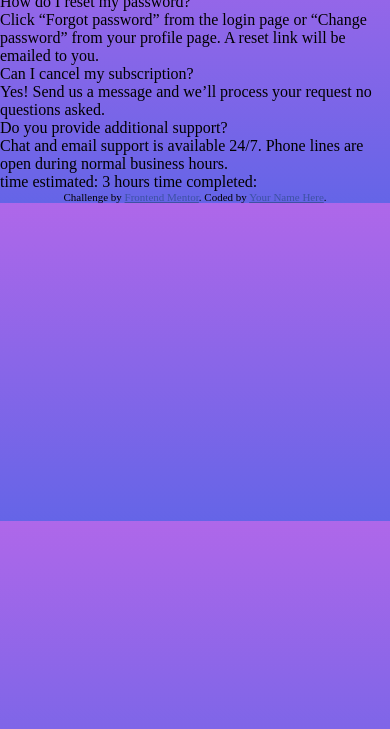
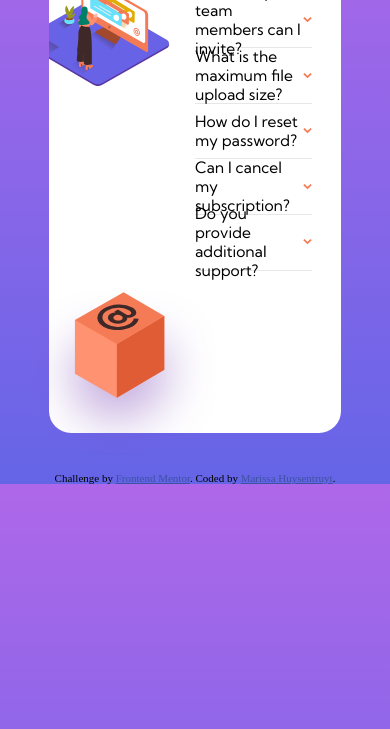
Before and after one commit to marissahuysentruyt/FAQ-Accordian-card, a plain HTML site: page index.html in a window 390 px wide. Shown: the part 115-844 px from the top of the page. Drawn offline with Linux system fonts and the light colour scheme.

Commit message:
desktop done, no js
responsiveness isn't working great (no finished mobile)

```diff
--- a/index.html
+++ b/index.html
@@ -6,53 +6,109 @@
   <link rel="stylesheet" href="styles.css" type="text/css">
   <link rel="icon" type="image/png" sizes="32x32" href="./images/favicon-32x32.png">
   <title>Frontend Mentor | FAQ Accordion Card</title>
+</head>
 
-</head>
 <body>
 
+  <div id="container">
+
+    <div class="image-container">
+
+      <div class="layer-images">
+        <img id="bg-desktop" src="images/bg-pattern-desktop.svg" alt="">
+        <img id="woman"src="images/illustration-woman-online-desktop.svg" alt="">
+
+      </div>
+
+      <img id="box"src="images/illustration-box-desktop.svg" alt="">
+
+      <div class="mobile-layers">
+        <img class="mobile" id="bg-mobile" src="images/bg-pattern-mobile.svg" alt="">
+        <img class="mobile" id="woman-mobile" src="images/illustration-woman-online-mobile.svg" alt="">
+      </div>
+
+    </div>
+
+    <div class="questions">
+      <h3>FAQ</h3>
+
       <div class="question">
-    How many team members can I invite?
+        <div class="visible">
+          <p>How many team members can I invite?</p>
+
+          <img class="arrow" src="images/icon-arrow-down.svg" alt="">
         </div>
-  <div class="answer">
+
+        <div class="answer" id="answer1">
           You can invite up to 2 additional users on the Free plan. There is no limit on
           team members for the Premium plan.
         </div>
 
+      </div>
+
       <div class="question">
-    What is the maximum file upload size?
+        <div class="visible">
+          <p>What is the maximum file upload size?</p>
+
+          <img class="arrow" src="images/icon-arrow-down.svg" alt="">
         </div>
-  <div class="answer">
+
+        <div class="answer" id="answer2">
           No more than 2GB. All files in your account must fit your allotted storage space.
         </div>
 
+      </div>
+
       <div class="question">
-    How do I reset my password?
+        <div class="visible">
+          <p>How do I reset my password?</p>
+
+          <img class="arrow" src="images/icon-arrow-down.svg" alt="">
         </div>
-  <div class="answer">
+
+        <div class="answer" id="answer3">
           Click “Forgot password” from the login page or “Change password” from your profile page.
           A reset link will be emailed to you.
         </div>
 
+      </div>
+
       <div class="question">
-    Can I cancel my subscription?
+        <div class="visible">
+          <p>Can I cancel my subscription?</p>
+
+          <img class="arrow" src="images/icon-arrow-down.svg" alt="">
         </div>
-  <div class="answer">
+
+        <div class="answer" id="answer4">
           Yes! Send us a message and we’ll process your request no questions asked.
         </div>
 
+      </div>
+
       <div class="question">
-    Do you provide additional support?
+        <div class="visible">
+          <p>Do you provide additional support?</p>
+
+          <img class="arrow" src="images/icon-arrow-down.svg" alt="">
         </div>
-  <div class="answer">
+
+        <div class="answer" id="answer5">
           Chat and email support is available 24/7. Phone lines are open during normal business hours.
         </div>
 
+      </div>
 
-time estimated: 3 hours
-time completed:
+    </div>
+
+  </div>
+
+
   <div class="attribution">
     Challenge by <a href="https://www.frontendmentor.io?ref=challenge" target="_blank">Frontend Mentor</a>.
-    Coded by <a href="#">Your Name Here</a>.
+    Coded by <a href="https://www.marissahuysentruyt.com">Marissa Huysentruyt</a>.
   </div>
+
+  <script src="script.js"></script>
 </body>
 </html>
--- /dev/null
+++ b/script.js
@@ -0,0 +1,23 @@
+// display answers
+let questions = document.querySelectorAll(".visible");
+let answer = document.getElementsByClassName("answer");
+let animation = document.querySelectorAll(".arrow");
+
+
+function showAnswer() {
+    for(i = 0; i <=4; i++) {
+        if(answer.style.display = "none") {
+            answer.style.display = "block";
+        } else {
+            answer.style.display = "none";
+        }
+    }
+}
+
+function animate() {
+    animation.style.animation = "pointUp 0.4s forwards 1";
+}
+
+questions.offclick = function() {
+    answer.style.display = "none";
+}
--- a/styles.css
+++ b/styles.css
@@ -1,3 +1,5 @@
+@import url('https://fonts.googleapis.com/css2?family=Kumbh+Sans:wght@400;700&display=swap');
+
 * {
     box-sizing: border-box;
     padding: 0;
@@ -6,8 +8,148 @@
 
 body {
     background: linear-gradient(hsl(273, 75%, 66%) 0%, hsl(240, 73%, 65%) 100%);
+}
+
+#container {
+    /* border: 1px solid black; */
+    background-color: #fff;
+    display: flex;
+    width: 75%;
+    height: 509px;
+    flex-basis: 100%;
+    margin: 10% auto;
+    padding: 0;
+    border-radius: 22px;
 
 }
+
+.image-container {
+    flex-basis: 50%;
+    /* overflow: hidden; */
+    /* border: 1px solid black; */
+
+}
+
+/* .image-container img {
+    width: 100%;
+    height: auto;
+} */
+
+.layer-images {
+    /* border: 1px solid red; */
+    position: relative;
+    overflow: hidden;
+    height: 100%;
+    width: 100%;
+}
+
+#bg-desktop {
+    /* border: 1px solid red; */
+    position: absolute;
+    width: 200%;
+    top: -62%;
+    left: -118%;
+    height: auto;
+}
+
+#woman {
+    /* border: 1px solid red; */
+    position: absolute;
+    top: 10%;
+    right: 18%;
+    width: 100%;
+    height: auto;
+}
+
+#box {
+    position: absolute;
+    /* width: 100%; */
+    height: auto;
+    top: 48%;
+    left: 6.1%;
+}
+
+#woman-mobile,
+#bg-mobile {
+    display: none;
+}
+
+.questions {
+    flex-basis: 50%;
+    font-family: "Kumbh Sans";
+    /* border: 1px solid black; */
+    font-size: 0.75em;
+    display: flex;
+    flex-direction: column;
+    padding: 7.5% 10% 7.5% 0;
+}
+
+.questions h3 {
+    text-transform: uppercase;
+    font-size: 2.5em;
+    font-weight: 700;
+    margin: 0 0 7.5% 0;
+    /* border: 1px solid red; */
+}
+
+.questions .question {
+    /* border: 1px solid red; */
+    display: flex;
+    flex-direction: column;
+    transition: all 0.1s ease;
+    border-bottom: 1px solid hsl(240, 5%, 91%);
+    font-size: 1.3em;
+}
+
+.question .visible {
+    /* background-color:hsl(14, 88%, 65%); */
+    display: flex;
+    flex-direction: row;
+    justify-content: space-between;
+    align-items: center;
+    height: 3.5em;
+}
+
+.questions .question img {
+    width: 10px;
+    height: 6px;
+
+}
+
+/* test for animation
+.questions .question img:hover {
+    animation: pointUp 0.4s forwards 1 ;
+}
+*/
+
+/* on click:
+1. trigger pointUp animation
+2. font-weight: 700 for questions
+3. display:block answers (shift content down?)
+4. then reverse everything when cicked off */
+
+
+@keyframes pointUp {
+    0% {
+        transform: none;
+    }
+
+    100% {
+        transform: rotateX(180deg);
+    }
+}
+
+.questions .question:hover {
+    color: hsl(14, 88%, 65%);
+    cursor: pointer;
+}
+
+.questions .answer {
+    border: 1px solid black;
+    display: none;
+}
+
+
 
 .attribution {
      font-size: 11px; text-align: center;
@@ -16,3 +158,7 @@ body {
 .attribution a {
     color: hsl(228, 45%, 44%);
 }
+
+.attribution a:hover {
+    color: hsl(14, 88%, 65%);
+}
```
Also changed, not shown: 1 other file. Lines whose indentation alone changed are shown as unchanged.
